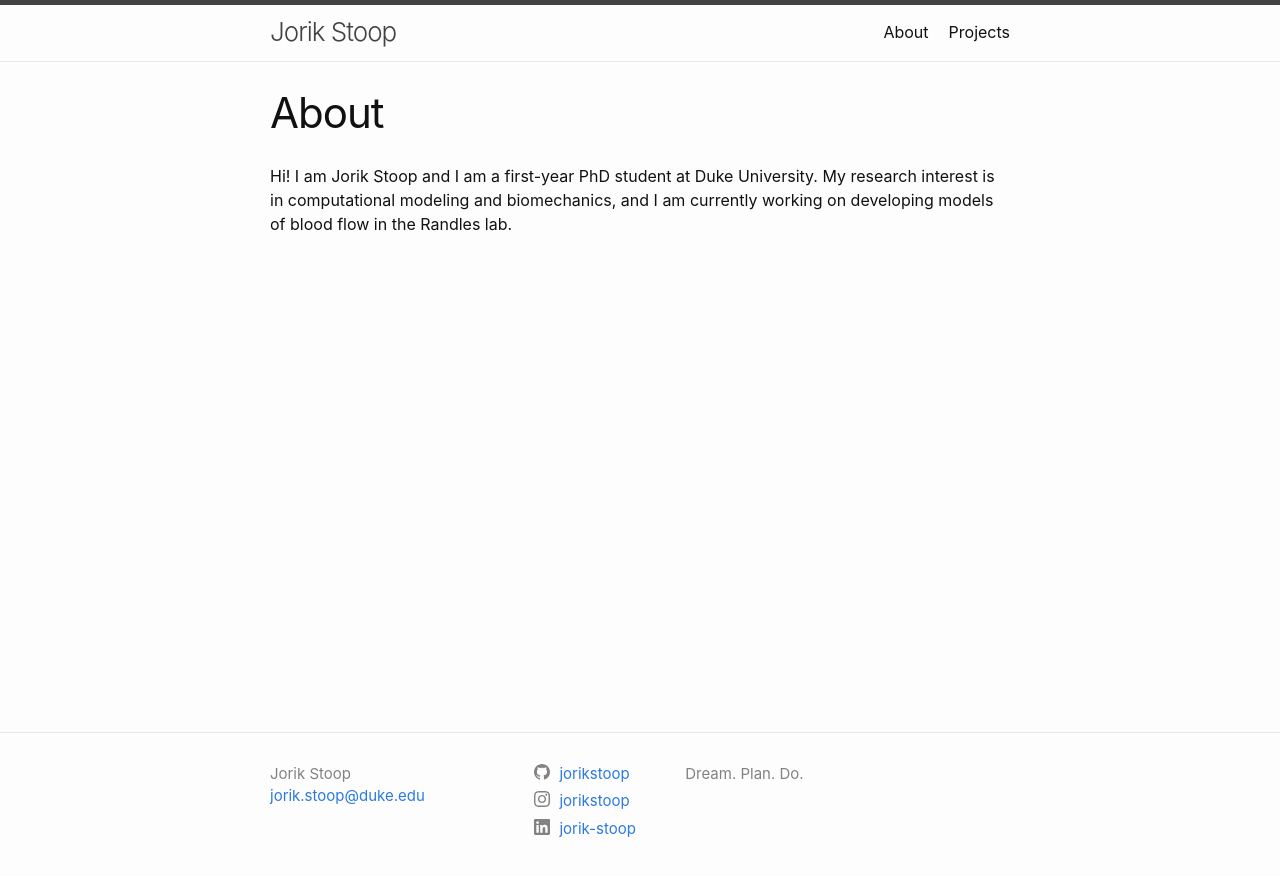
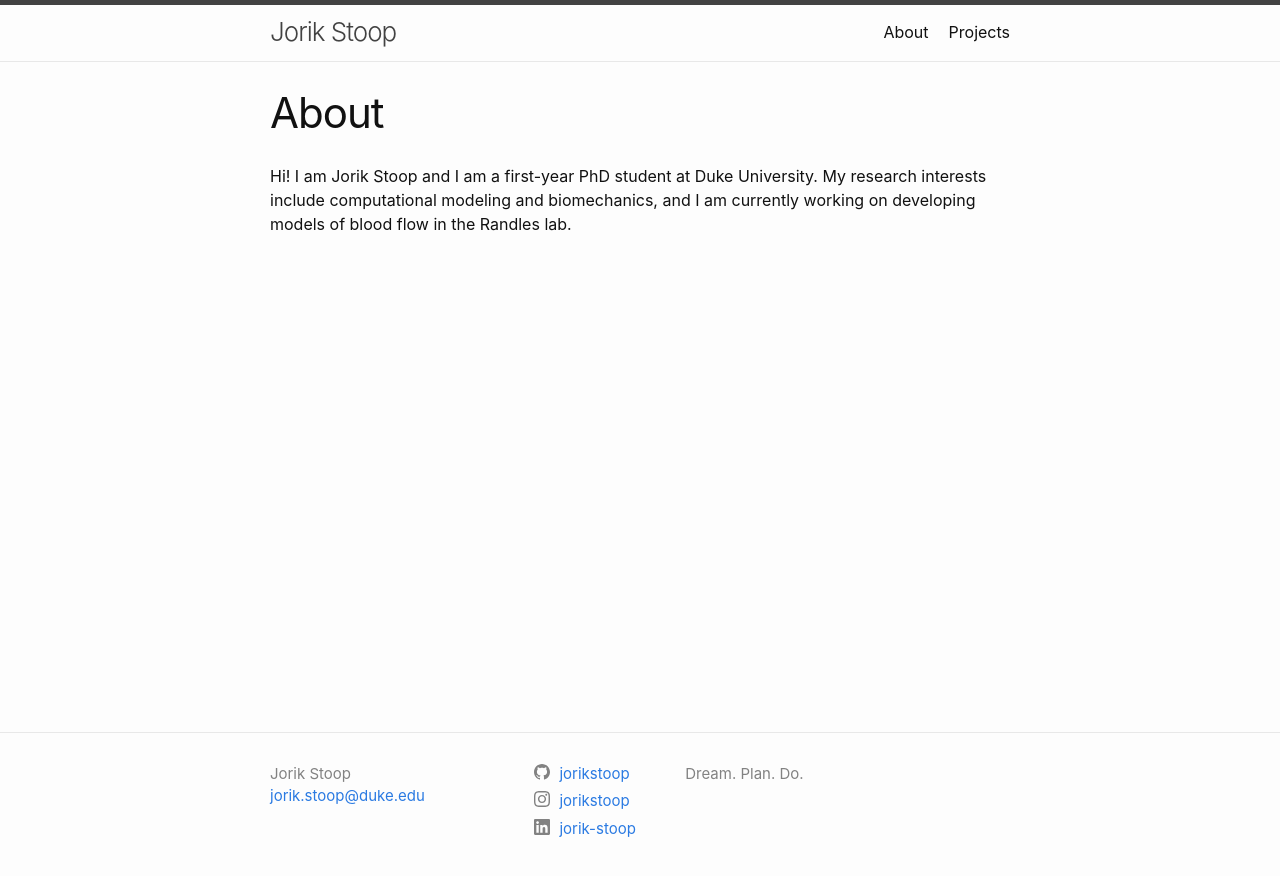
Before and after one commit to jorikstoop/jorikstoop.github.io, a Jekyll site: the page built from about.md, in a window 1280 px wide. Shown: the top 876 px of the page. Built offline with Jekyll 4.4.1, drawn with Linux system fonts in a browser that asks for light colours.

Commit message:
Update about.md

```diff
--- a/about.md
+++ b/about.md
@@ -4,4 +4,4 @@ title: About
 permalink: /about/
 ---
 
-Hi! I am Jorik Stoop and I am a first-year PhD student at Duke University. My research interest is in computational modeling and biomechanics, and I am currently working on developing models of blood flow in the Randles lab.
+Hi! I am Jorik Stoop and I am a first-year PhD student at Duke University. My research interests include computational modeling and biomechanics, and I am currently working on developing models of blood flow in the Randles lab.
```
